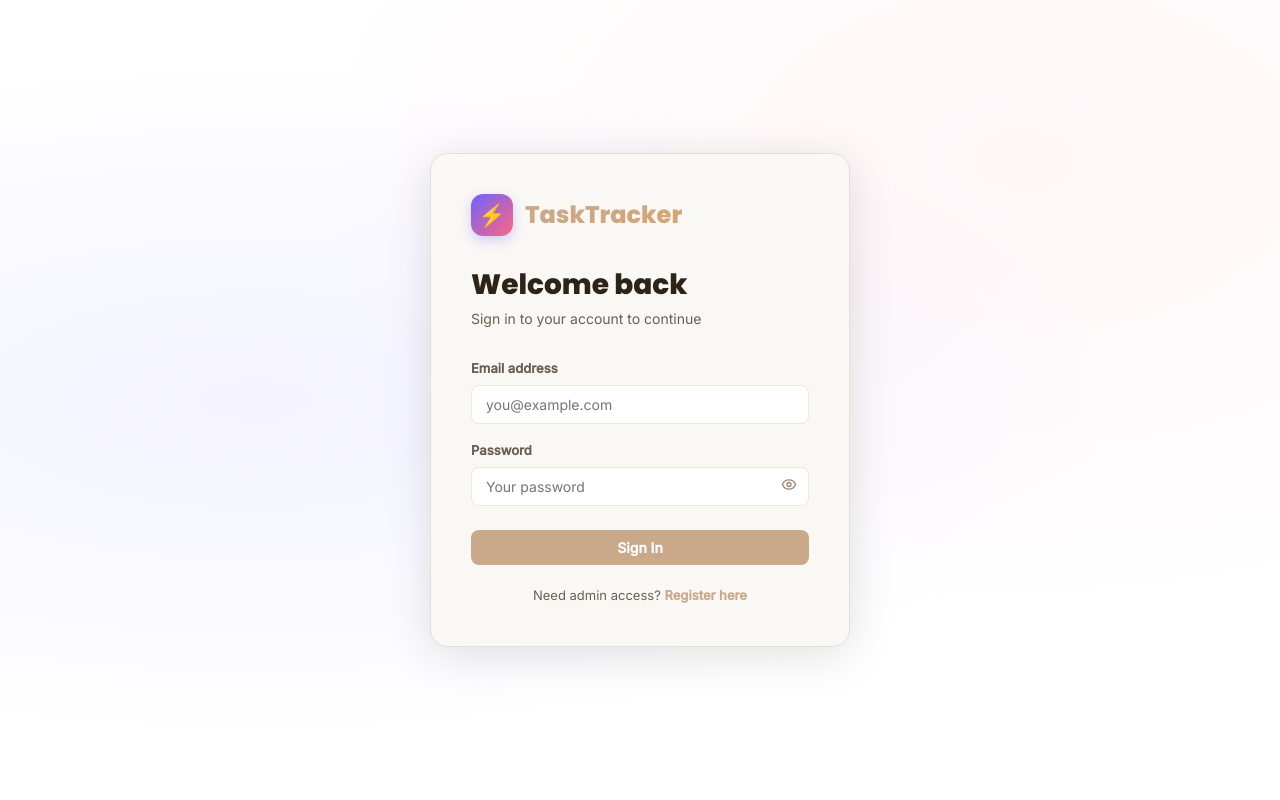
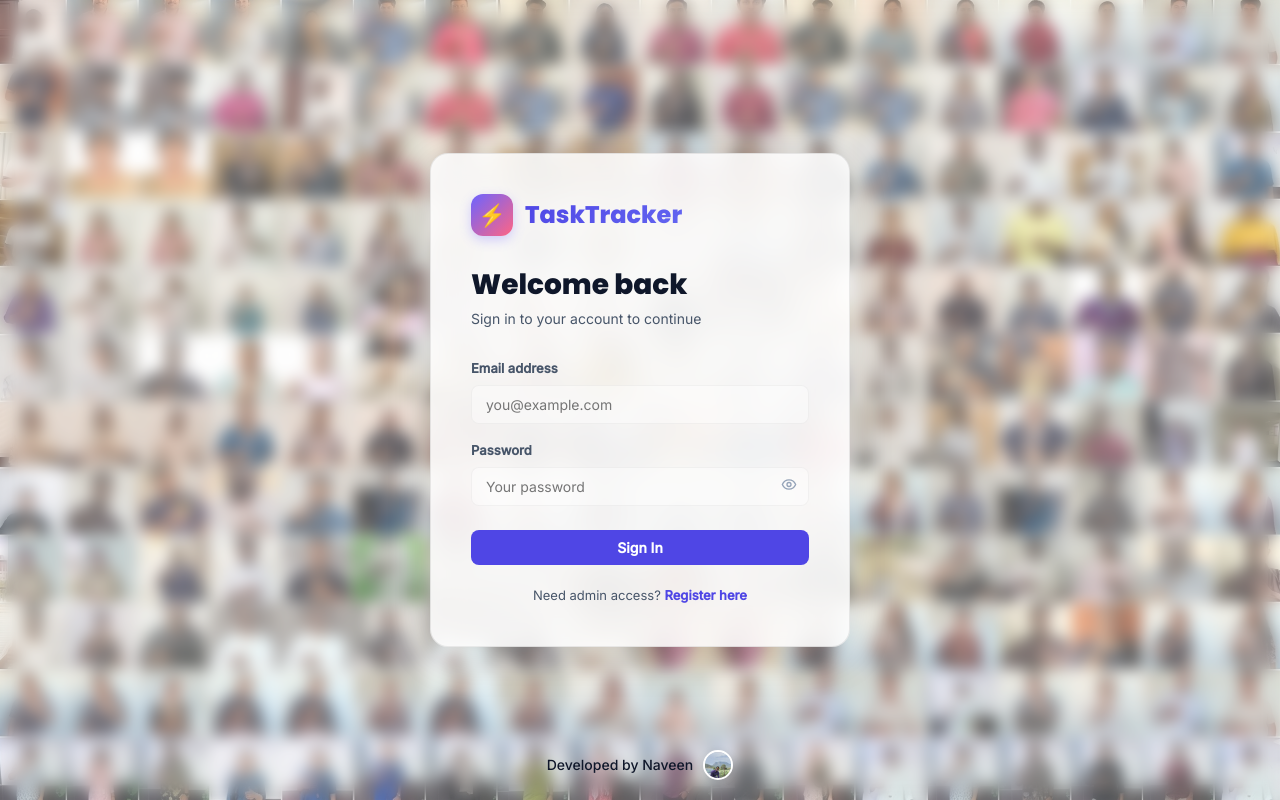
Before and after one commit to LSanthosh01/Tasktracker, a React (Create React App) app in the folder frontend/: page /login in a window 1280 px wide. Built offline with nearby package versions, Linux system fonts and the light colour scheme; no server answers; the HTML template or start-up script is replaced by a standard one.

Commit message:
Update footer name to Naveen, add photo avatar, and enhance UI with white glassmorphism theme

```diff
--- a/frontend/src/components/common/Layout.js
+++ b/frontend/src/components/common/Layout.js
@@ -96,6 +96,24 @@ export default function Layout() {
         <main className="page-content">
           <Outlet />
         </main>
+        <footer style={{
+          textAlign: 'center',
+          padding: '20px',
+          color: 'var(--text-secondary)',
+          fontSize: '14px',
+          fontWeight: 500,
+          background: 'rgba(255, 255, 255, 0.5)',
+          backdropFilter: 'blur(12px)',
+          WebkitBackdropFilter: 'blur(12px)',
+          borderTop: '1px solid var(--border)',
+          display: 'flex',
+          alignItems: 'center',
+          justifyContent: 'center',
+          gap: '10px'
+        }}>
+          Developed by Naveen
+          <img src="/photo.jpeg" alt="Naveen" style={{ width: '30px', height: '30px', borderRadius: '50%', objectFit: 'cover', border: '2px solid white', boxShadow: '0 2px 8px rgba(0,0,0,0.1)' }} />
+        </footer>
       </div>
     </div>
   );
--- a/frontend/src/index.css
+++ b/frontend/src/index.css
@@ -3,23 +3,23 @@
 *, *::before, *::after { box-sizing: border-box; margin: 0; padding: 0; }
 
 :root {
-  --bg-primary: #ffffff;
-  --bg-secondary: #f5f1ed;
-  --bg-card: #faf8f5;
-  --bg-card-hover: #f0ebe5;
-  --border: #e8ddd2;
-  --border-light: #f0e6d8;
-  --accent: #c9a98a;
-  --accent-2: #d4a574;
-  --accent-3: #a89668;
-  --accent-4: #e8b87a;
-  --text-primary: #2c2416;
-  --text-secondary: #6b5f54;
-  --text-muted: #9b8976;
-  --success: #6ba55f;
-  --warning: #d9a800;
-  --danger: #c85555;
-  --info: #7ba8d6;
+  --bg-primary: rgba(255, 255, 255, 0.4);
+  --bg-secondary: rgba(255, 255, 255, 0.6);
+  --bg-card: rgba(255, 255, 255, 0.85);
+  --bg-card-hover: rgba(255, 255, 255, 0.95);
+  --border: rgba(0, 0, 0, 0.08);
+  --border-light: rgba(0, 0, 0, 0.04);
+  --accent: #4f46e5;
+  --accent-2: #6366f1;
+  --accent-3: #818cf8;
+  --accent-4: #a5b4fc;
+  --text-primary: #0f172a;
+  --text-secondary: #475569;
+  --text-muted: #94a3b8;
+  --success: #10b981;
+  --warning: #f59e0b;
+  --danger: #ef4444;
+  --info: #3b82f6;
   --sidebar-w: 260px;
   --header-h: 64px;
   --radius: 12px;
@@ -35,7 +35,11 @@ html { font-size: 16px; height: 100%; }
 
 body {
   font-family: var(--font-body);
-  background: var(--bg-primary);
+  background-color: #f8fafc;
+  background-image: url('/background.jpg');
+  background-size: cover;
+  background-position: center;
+  background-attachment: fixed;
   color: var(--text-primary);
   line-height: 1.6;
   min-height: 100vh;
@@ -106,6 +110,8 @@ h1, h2, h3, h4, h5, h6 { font-family: var(--font-display); font-weight: 700; lin
   width: var(--sidebar-w);
   height: 100vh;
   background: var(--bg-secondary);
+  backdrop-filter: blur(12px);
+  -webkit-backdrop-filter: blur(12px);
   border-right: 1px solid var(--border);
   display: flex; flex-direction: column;
   z-index: 100;
@@ -213,8 +219,9 @@ h1, h2, h3, h4, h5, h6 { font-family: var(--font-display); font-weight: 700; lin
   position: fixed; top: 0;
   left: var(--sidebar-w); right: 0;
   height: var(--header-h);
-  background: rgba(10, 10, 20, 0.9);
+  background: rgba(255, 255, 255, 0.7);
   backdrop-filter: blur(16px);
+  -webkit-backdrop-filter: blur(16px);
   border-bottom: 1px solid var(--border);
   display: flex; align-items: center; justify-content: space-between;
   padding: 0 32px;
@@ -227,6 +234,8 @@ h1, h2, h3, h4, h5, h6 { font-family: var(--font-display); font-weight: 700; lin
 /* Cards */
 .card {
   background: var(--bg-card);
+  backdrop-filter: blur(12px);
+  -webkit-backdrop-filter: blur(12px);
   border: 1px solid var(--border);
   border-radius: var(--radius);
   padding: 20px;
@@ -252,6 +261,8 @@ h1, h2, h3, h4, h5, h6 { font-family: var(--font-display); font-weight: 700; lin
 
 .stat-card {
   background: var(--bg-card);
+  backdrop-filter: blur(12px);
+  -webkit-backdrop-filter: blur(12px);
   border: 1px solid var(--border);
   border-radius: var(--radius);
   padding: 20px;
@@ -550,13 +561,24 @@ h1, h2, h3, h4, h5, h6 { font-family: var(--font-display); font-weight: 700; lin
 .auth-bg {
   position: absolute;
   inset: 0;
-  background:
-    radial-gradient(ellipse at 20% 50%, rgba(108, 99, 255, 0.08) 0%, transparent 60%),
-    radial-gradient(ellipse at 80% 20%, rgba(255, 101, 132, 0.06) 0%, transparent 50%);
+  background-image: url('/background.jpg');
+  background-size: cover;
+  background-position: center;
+  background-attachment: fixed;
+}
+.auth-bg::after {
+  content: '';
+  position: absolute;
+  inset: 0;
+  background: rgba(255, 255, 255, 0.3);
+  backdrop-filter: blur(8px);
+  -webkit-backdrop-filter: blur(8px);
 }
 
 .auth-card {
   background: var(--bg-card);
+  backdrop-filter: blur(16px);
+  -webkit-backdrop-filter: blur(16px);
   border: 1px solid var(--border);
   border-radius: calc(var(--radius) * 1.5);
   padding: 40px;
--- a/frontend/src/pages/Login.js
+++ b/frontend/src/pages/Login.js
@@ -75,6 +75,10 @@ export default function Login() {
           </Link>
         </p>
       </div>
+      <div style={{ position: 'absolute', bottom: 20, textAlign: 'center', width: '100%', color: 'var(--text-primary)', fontSize: 14, fontWeight: 500, zIndex: 10, display: 'flex', alignItems: 'center', justifyContent: 'center', gap: '10px' }}>
+        Developed by Naveen
+        <img src="/photo.jpeg" alt="Naveen" style={{ width: '30px', height: '30px', borderRadius: '50%', objectFit: 'cover', border: '2px solid white', boxShadow: '0 2px 8px rgba(0,0,0,0.1)' }} />
+      </div>
     </div>
   );
 }
--- a/frontend/src/pages/Register.js
+++ b/frontend/src/pages/Register.js
@@ -69,6 +69,10 @@ export default function Register() {
           <Link to="/login" style={{ color: 'var(--accent)', textDecoration: 'none', fontWeight: 600 }}>Sign in</Link>
         </p>
       </div>
+      <div style={{ position: 'absolute', bottom: 20, textAlign: 'center', width: '100%', color: 'var(--text-primary)', fontSize: 14, fontWeight: 500, zIndex: 10, display: 'flex', alignItems: 'center', justifyContent: 'center', gap: '10px' }}>
+        Developed by Naveen
+        <img src="/photo.jpeg" alt="Naveen" style={{ width: '30px', height: '30px', borderRadius: '50%', objectFit: 'cover', border: '2px solid white', boxShadow: '0 2px 8px rgba(0,0,0,0.1)' }} />
+      </div>
     </div>
   );
 }
```
Also changed, not shown: frontend/public/background.jpg (added), frontend/public/photo.jpeg (added).
